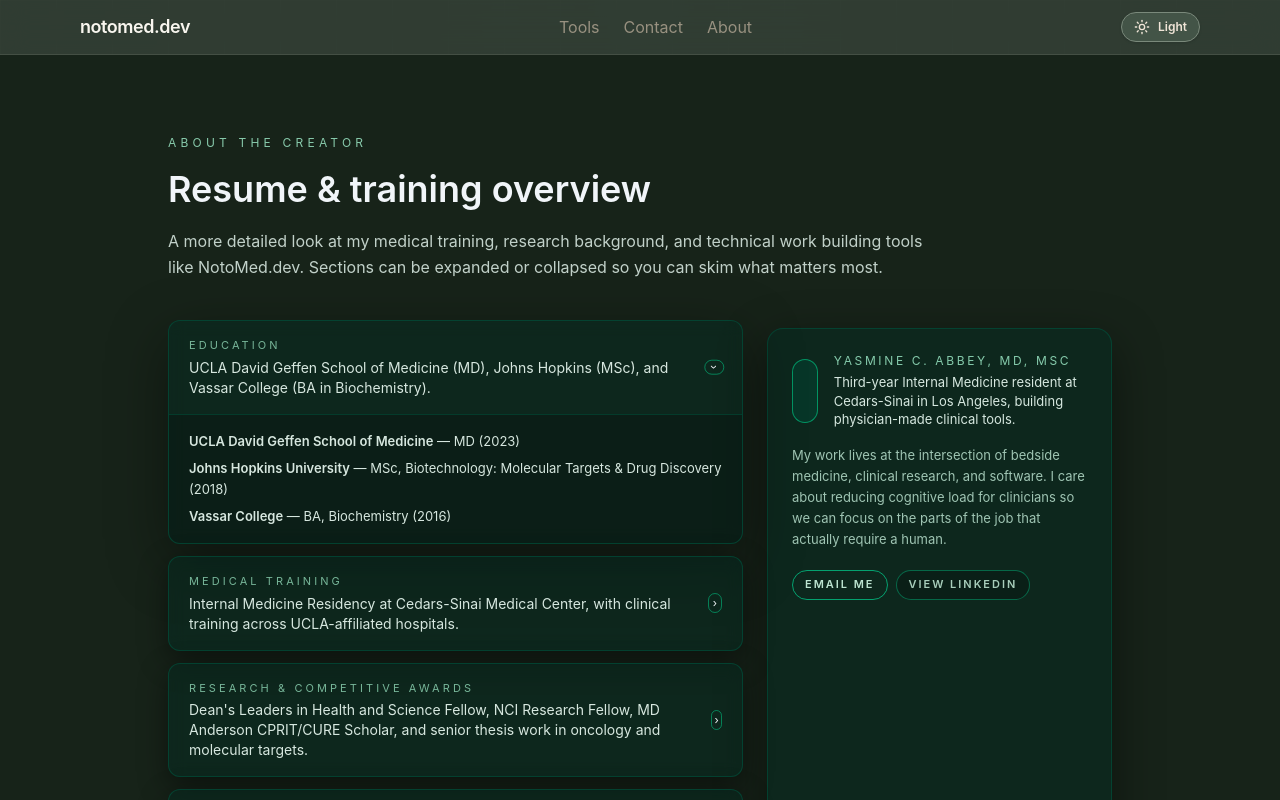
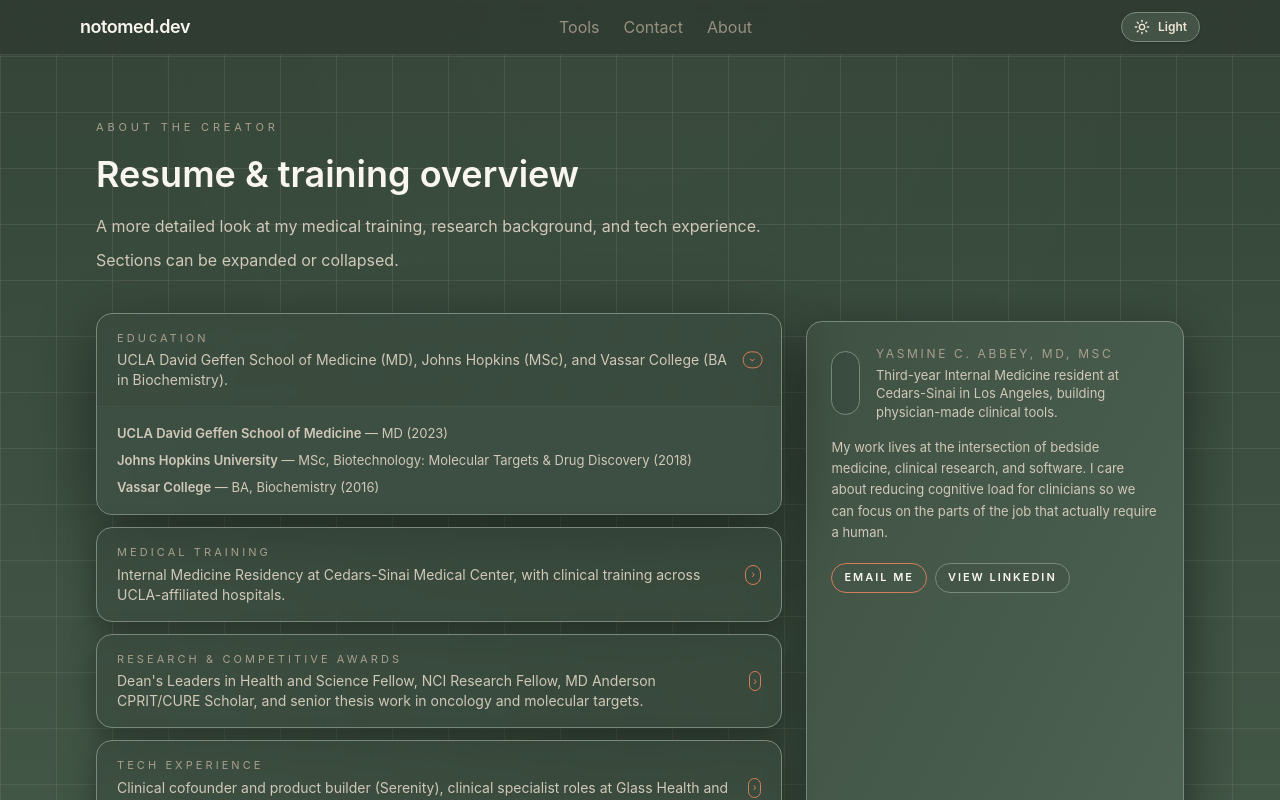
Before and after one commit to NotoMD-dev/notomed-site, a Next.js app: page /resume in a window 1280 px wide. Shown: the top 800 px of the page. Built offline with nearby package versions, Linux system fonts and the light colour scheme.

Commit message:
Align resume and about pages with primary palette

```diff
--- a/src/app/about/page.tsx
+++ b/src/app/about/page.tsx
@@ -17,24 +17,24 @@ export default function AboutPage() {
         <div className="mb-6">
           <Link
             href="/"
-            className="inline-flex items-center gap-2 rounded-full border border-[#7a897b] bg-[#435447] px-4 py-2 text-sm font-medium text-[#f0e5d7] transition-colors hover:border-[#f0a46c] hover:text-[#f3b083]"
+            className="inline-flex items-center gap-2 rounded-full border border-[color:var(--card-border)] bg-[color:var(--pill-bg)] px-4 py-2 text-sm font-medium text-heading transition-colors hover:border-[color:var(--accent)] hover:text-[color:var(--accent)]"
           >
             ← Back to NotoMed.dev
           </Link>
         </div>
 
         <header className="mb-10 space-y-3 text-center sm:text-left">
-          <h1 className="text-2xl font-semibold text-[#f9f6ef] sm:text-3xl">
+          <h1 className="text-2xl font-semibold text-heading sm:text-3xl">
             About NotoMed.dev and its creator
           </h1>
-          <p className="mx-auto max-w-2xl text-sm text-[#efe7d7] md:text-base sm:mx-0">
+          <p className="mx-auto max-w-2xl text-sm text-body md:text-base sm:mx-0">
             A collection of physician-built tools meant to reduce cognitive load, standardize workflows, and make on-service life a little easier.
           </p>
         </header>
 
         <main className="grid gap-10 md:grid-cols-[1.1fr,0.7fr] lg:grid-cols-[1.3fr,0.8fr]">
-          <div className="space-y-5 text-sm leading-relaxed text-[#f4eee3] md:text-base">
-            <h2 className="text-sm font-semibold uppercase tracking-[0.18em] text-[#a89f8f]">
+          <div className="space-y-5 text-sm leading-relaxed text-body md:text-base">
+            <h2 className="text-sm font-semibold uppercase tracking-[0.18em] text-muted-strong">
               Hi, I’m Yasmine! 👋
             </h2>
 
@@ -43,7 +43,7 @@ export default function AboutPage() {
             </p>
 
             <p>
-              When I couldn’t find what I needed, I started building my own web applications and sharing them, which led to the creation of <span className="font-semibold text-[#f3b083]">notomed.dev</span>.
+              When I couldn’t find what I needed, I started building my own web applications and sharing them, which led to the creation of <span className="font-semibold text-accent">notomed.dev</span>.
             </p>
 
             <p>
@@ -55,32 +55,32 @@ export default function AboutPage() {
             </p>
 
             <p>
-              <span className="font-semibold text-[#f3b083]">A note on the tech side:</span> I&apos;m a largely self-taught coder/developer who completed a year of CS in college. This website and all tools were pieced together with determination and help from LLMs (Gemini, GPT 5.1 and Codex). Each tool took real time to build, so if you find one useful, please share it or tell me how to make it better.
+              <span className="font-semibold text-accent">A note on the tech side:</span> I&apos;m a largely self-taught coder/developer who completed a year of CS in college. This website and all tools were pieced together with determination and help from LLMs (Gemini, GPT 5.1 and Codex). Each tool took real time to build, so if you find one useful, please share it or tell me how to make it better.
             </p>
 
             <p>
-              <span className="font-semibold text-[#f3b083]">Important:</span> These tools are not meant to, and should not, replace clinical judgement. They are meant to offload the repeatable parts so we can spend more time on the part that matters: patient care.
+              <span className="font-semibold text-accent">Important:</span> These tools are not meant to, and should not, replace clinical judgement. They are meant to offload the repeatable parts so we can spend more time on the part that matters: patient care.
             </p>
 
             <div className="flex flex-wrap gap-3">
               <Link
                 href="/resume"
-                className="inline-flex items-center gap-2 rounded-md bg-[#d27e58] px-4 py-2 text-xs font-medium text-[#221813] transition-colors hover:bg-[#e29a6c]"
+                className="inline-flex items-center gap-2 rounded-md bg-[color:var(--accent)] px-4 py-2 text-xs font-medium text-[color:var(--neutral-text)] transition-colors hover:bg-[color:var(--accent-hover)]"
               >
                 View résumé
               </Link>
 
               <Link
                 href="mailto:yasmineabbey@gmail.com"
-                className="inline-flex items-center gap-2 rounded-md border border-[#7a897b] bg-[#435447] px-4 py-2 text-xs font-medium text-[#f0e5d7] transition-colors hover:border-[#f0a46c] hover:text-[#f3b083]"
+                className="inline-flex items-center gap-2 rounded-md border border-[color:var(--card-border)] bg-[color:var(--pill-bg)] px-4 py-2 text-xs font-medium text-[color:var(--pill-text)] transition-colors hover:border-[color:var(--accent)] hover:text-[color:var(--accent)]"
               >
                 Email me
               </Link>
             </div>
           </div>
 
-          <div className="flex flex-col items-center gap-4 rounded-2xl border border-[#7a897b] bg-gradient-to-br from-[#3f5143] via-[#475b4c] to-[#506656] p-6 text-center shadow-[0_22px_70px_rgba(0,0,0,0.7)]">
-            <div className="h-36 w-36 overflow-hidden rounded-full border border-[#7a897b] bg-[#3b4c40] sm:h-40 sm:w-40">
+          <div className="flex flex-col items-center gap-4 rounded-2xl card-surface p-6 text-center shadow-[0_22px_70px_rgba(0,0,0,0.7)]">
+            <div className="h-36 w-36 overflow-hidden rounded-full border border-[color:var(--card-border)] bg-[color:var(--card-muted)] sm:h-40 sm:w-40">
               <Image
                 src="/picture/yasmine.jpg"
                 alt="Photo of Yasmine Abbey"
@@ -91,8 +91,8 @@ export default function AboutPage() {
               />
             </div>
             <div>
-              <p className="text-sm font-semibold text-[#f9f6ef]">Yasmine Abbey, MD, MSc</p>
-              <p className="mt-1 text-xs text-[#d0c8b9]">
+              <p className="text-sm font-semibold text-heading">Yasmine Abbey, MD, MSc</p>
+              <p className="mt-1 text-xs text-body">
                 Internal medicine • inpatient tooling • AI-assisted builds
               </p>
             </div>
--- a/src/components/ResumePage.tsx
+++ b/src/components/ResumePage.tsx
@@ -43,7 +43,7 @@ const sections = [
 
 const SectionChevron = ({ open }: { open: boolean }) => (
   <span
-    className={`ml-3 inline-flex h-5 w-5 items-center justify-center rounded-full border border-emerald-500/60 text-[11px] transition-transform duration-200 ${
+    className={`ml-3 inline-flex h-5 w-5 items-center justify-center rounded-full border border-[color:var(--accent)] text-[10px] text-[color:var(--accent)] transition-transform duration-200 ${
       open ? "rotate-90" : ""
     }`}
   >
@@ -55,38 +55,32 @@ export default function ResumePage() {
   const [openId, setOpenId] = useState<string | null>("education");
 
   return (
-    <div className="relative min-h-screen bg-[#172319] text-slate-100">
-      <div
-        aria-hidden="true"
-        className="pointer-events-none absolute inset-0 bg-[radial-gradient(circle_at_top,_rgba(34,197,94,0.15),_transparent_60%),_linear-gradient(to_right,_rgba(148,163,184,0.14)_1px,_transparent_1px),_linear-gradient(to_bottom,_rgba(148,163,184,0.14)_1px,_transparent_1px)] bg-[length:100%_100%,80px_80px,80px_80px] opacity-60"
-      />
-
-      <main className="relative mx-auto flex max-w-5xl flex-col gap-10 px-4 pb-16 pt-20 sm:px-8 lg:px-10">
+    <main className="mx-auto flex max-w-6xl flex-col gap-10 px-4 pb-20 pt-16 sm:px-6 lg:px-8">
       <section className="max-w-3xl space-y-4">
-          <p className="text-xs uppercase tracking-[0.35em] text-emerald-200/80">
+        <p className="text-[11px] uppercase tracking-[0.35em] text-muted-strong">
           About the creator
         </p>
-          <h1 className="text-3xl font-semibold leading-tight sm:text-4xl">
+        <h1 className="text-3xl font-semibold leading-tight text-heading sm:text-4xl">
           Resume & training overview
         </h1>
-          <p className="text-sm leading-relaxed text-emerald-50/80 sm:text-base">
-            A more detailed look at my medical training, research background, and
-            technical work building tools like NotoMed.dev. Sections can be
-            expanded or collapsed so you can skim what matters most.
+        <p className="text-sm leading-relaxed text-body sm:text-base">
+          A more detailed look at my medical training, research background, and tech
+          experience.
+          <span className="mt-2 block">Sections can be expanded or collapsed.</span>
         </p>
       </section>
 
-        <section className="grid gap-6 lg:grid-cols-[minmax(0,_2fr)_minmax(260px,_1.2fr)]">
+      <section className="grid gap-6 lg:grid-cols-[minmax(0,_2fr)_minmax(260px,_1.1fr)]">
         <div className="space-y-3">
           {sections.map((section) => {
             const open = openId === section.id;
             return (
               <article
                 key={section.id}
-                  className={`overflow-hidden rounded-xl border border-emerald-900/70 bg-emerald-950/40 backdrop-blur-sm transition-shadow ${
+                className={`overflow-hidden rounded-2xl border border-[color:var(--card-border)] bg-[color:var(--card-muted)]/60 backdrop-blur-sm transition-shadow duration-200 ${
                   open
-                      ? "shadow-[0_18px_60px_rgba(0,0,0,0.4)]"
-                      : "shadow-[0_10px_30px_rgba(0,0,0,0.45)]"
+                    ? "shadow-[0_18px_60px_rgba(0,0,0,0.45)]"
+                    : "shadow-[0_10px_30px_rgba(0,0,0,0.35)]"
                 }`}
               >
                 <button
@@ -97,18 +91,16 @@ export default function ResumePage() {
                   className="flex w-full items-center justify-between px-4 py-4 text-left sm:px-5"
                 >
                   <div>
-                      <p className="text-[11px] uppercase tracking-[0.28em] text-emerald-200/70">
+                    <p className="text-[11px] uppercase tracking-[0.28em] text-muted-strong">
                       {section.title}
                     </p>
-                      <p className="mt-1 text-sm text-emerald-50/90">
-                        {section.blurb}
-                      </p>
+                    <p className="mt-1 text-sm text-body">{section.blurb}</p>
                   </div>
                   <SectionChevron open={open} />
                 </button>
 
                 {open && (
-                    <div className="border-t border-emerald-900/60 bg-black/20 px-4 py-4 text-sm leading-relaxed text-emerald-50/90 sm:px-5">
+                  <div className="border-t border-[color:var(--card-outline)] bg-[color:var(--input-bg)]/60 px-4 py-4 text-sm leading-relaxed text-body sm:px-5">
                       {section.id === "education" && (
                         <ul className="space-y-1.5 text-[13px]">
                           <li>
@@ -195,46 +187,41 @@ export default function ResumePage() {
                       )}
 
                       {section.id === "publications" && (
-                        <ul className="space-y-1.5 text-[13px]">
+                        <ul className="space-y-4 text-[13px]">
                           <li>
-                            Rook, J. M., Hayashi, A., Salinas, D., Abbey, Y. C., et al. (2025). Recent
-                            trends and risk factors for chemical and physical restraint of trauma
-                            patients during emergency department evaluation and treatment: An
-                            institutional study. <span className="italic">Neuropharmacology</span>.{" "}
+                            Rook, J. M., Hayashi, A., Salinas, D., <span className="font-semibold text-heading">Abbey, Y. C.</span>, et al.
+                            (2025). Recent trends and risk factors for chemical and physical restraint of trauma patients during emergency
+                            department evaluation and treatment: An institutional study. <span className="italic">Neuropharmacology</span>.{" "}
                             <a
                               href="https://doi.org/10.1016/j.neuropharm.2024.109876"
                               target="_blank"
                               rel="noreferrer"
-                              className="underline decoration-emerald-400/70 underline-offset-2 hover:decoration-emerald-300"
+                              className="underline decoration-[color:var(--accent)]/70 underline-offset-2 hover:decoration-[color:var(--accent)]"
                             >
                               https://doi.org/10.1016/j.neuropharm.2024.109876
                             </a>
                           </li>
                           <li>
-                            Senatorov, I. S., Abbey, Y. C., et al. (2024). Castrate-resistant prostate
-                            cancer response to taxane is determined by an HNF1-dependent apoptosis
-                            resistance circuit. <span className="italic">Cell Reports Medicine</span>, 5(7),
-                            101234.{" "}
+                            Senatorov, I. S., <span className="font-semibold text-heading">Abbey, Y. C.</span>, et al. (2024). Castrate-resistant prostate cancer response
+                            to taxane is determined by an HNF1-dependent apoptosis resistance circuit. <span className="italic">Cell Reports Medicine</span>, 5(7), 101234.{" "}
                             <a
                               href="https://doi.org/10.1016/j.xcrm.2024.101234"
                               target="_blank"
                               rel="noreferrer"
-                              className="underline decoration-emerald-400/70 underline-offset-2 hover:decoration-emerald-300"
+                              className="underline decoration-[color:var(--accent)]/70 underline-offset-2 hover:decoration-[color:var(--accent)]"
                             >
                               https://doi.org/10.1016/j.xcrm.2024.101234
                             </a>
                           </li>
                           <li>
-                            Jansson, K. H., Tucker, J. B., Stahl, L. E., Simmons, J. K., Fuller, C., Abbey,
-                            Y. C., et al. (2018). High-throughput screens identify HSP90 inhibitors as
-                            potent therapeutics that target inter-related growth and survival pathways
-                            in advanced prostate cancer. <span className="italic">Scientific Reports</span>, 8,
-                            17239.{" "}
+                            Jansson, K. H., Tucker, J. B., Stahl, L. E., Simmons, J. K., Fuller, C., <span className="font-semibold text-heading">Abbey, Y. C.</span>, et al. (2018). High-throughput
+                            screens identify HSP90 inhibitors as potent therapeutics that target inter-related growth and survival pathways in advanced prostate cancer.
+                            <span className="italic"> Scientific Reports</span>, 8, 17239.{" "}
                             <a
                               href="https://doi.org/10.1038/s41598-018-35417-0"
                               target="_blank"
                               rel="noreferrer"
-                              className="underline decoration-emerald-400/70 underline-offset-2 hover:decoration-emerald-300"
+                              className="underline decoration-[color:var(--accent)]/70 underline-offset-2 hover:decoration-[color:var(--accent)]"
                             >
                               https://doi.org/10.1038/s41598-018-35417-0
                             </a>
@@ -259,21 +246,21 @@ export default function ResumePage() {
             })}
           </div>
 
-          <aside className="mt-2 flex flex-col gap-4 rounded-2xl border border-emerald-900/70 bg-emerald-950/40 p-5 text-sm text-emerald-50/85 shadow-[0_16px_50px_rgba(0,0,0,0.45)] sm:p-6">
+          <aside className="mt-2 flex flex-col gap-4 rounded-2xl card-surface p-5 text-sm text-body shadow-[0_16px_50px_rgba(0,0,0,0.45)] sm:p-6">
             <div className="flex items-center gap-4">
-              <div className="h-16 w-16 overflow-hidden rounded-full border border-emerald-500/70 bg-emerald-900/40" />
+              <div className="h-16 w-16 overflow-hidden rounded-full border border-[color:var(--card-border)] bg-[color:var(--card-muted)]" />
               <div>
-                <p className="text-xs uppercase tracking-[0.22em] text-emerald-200/80">
+                <p className="text-xs uppercase tracking-[0.22em] text-muted-strong">
                   Yasmine C. Abbey, MD, MSc
                 </p>
-                <p className="mt-1 text-[13px] text-emerald-50/90">
+                <p className="mt-1 text-[13px] text-body">
                   Third-year Internal Medicine resident at Cedars-Sinai in Los
                   Angeles, building physician-made clinical tools.
                 </p>
               </div>
             </div>
 
-            <p className="text-[13px] leading-relaxed text-emerald-100/75">
+            <p className="text-[13px] leading-relaxed text-body">
               My work lives at the intersection of bedside medicine, clinical
               research, and software. I care about reducing cognitive load for
               clinicians so we can focus on the parts of the job that actually
@@ -283,7 +270,7 @@ export default function ResumePage() {
             <div className="mt-1 flex flex-wrap gap-2">
               <a
                 href="mailto:Yasmineabbey@gmail.com"
-                className="inline-flex items-center rounded-full border border-emerald-400/70 px-3 py-1.5 text-[11px] font-semibold uppercase tracking-[0.18em] text-emerald-100/90 transition hover:bg-emerald-400 hover:text-[#051109]"
+                className="inline-flex items-center rounded-full border border-[color:var(--accent)] px-3 py-1.5 text-[11px] font-semibold uppercase tracking-[0.18em] text-heading transition hover:bg-[color:var(--accent)] hover:text-[color:var(--neutral-text)]"
               >
                 Email me
               </a>
@@ -291,7 +278,7 @@ export default function ResumePage() {
                 href="https://www.linkedin.com/in/yasmine-cheryl-abbey-503b3197/"
                 target="_blank"
                 rel="noreferrer"
-                className="inline-flex items-center rounded-full border border-emerald-400/40 bg-black/20 px-3 py-1.5 text-[11px] font-semibold uppercase tracking-[0.18em] text-emerald-100/80 transition hover:border-emerald-300 hover:bg-emerald-400/10"
+                className="inline-flex items-center rounded-full border border-[color:var(--card-border)] bg-[color:var(--pill-bg)]/70 px-3 py-1.5 text-[11px] font-semibold uppercase tracking-[0.18em] text-heading transition hover:border-[color:var(--accent)] hover:text-[color:var(--accent)]"
               >
                 View LinkedIn
               </a>
@@ -299,6 +286,5 @@ export default function ResumePage() {
           </aside>
         </section>
     </main>
-    </div>
   );
 }
```
Lines whose indentation alone changed are shown as unchanged.
